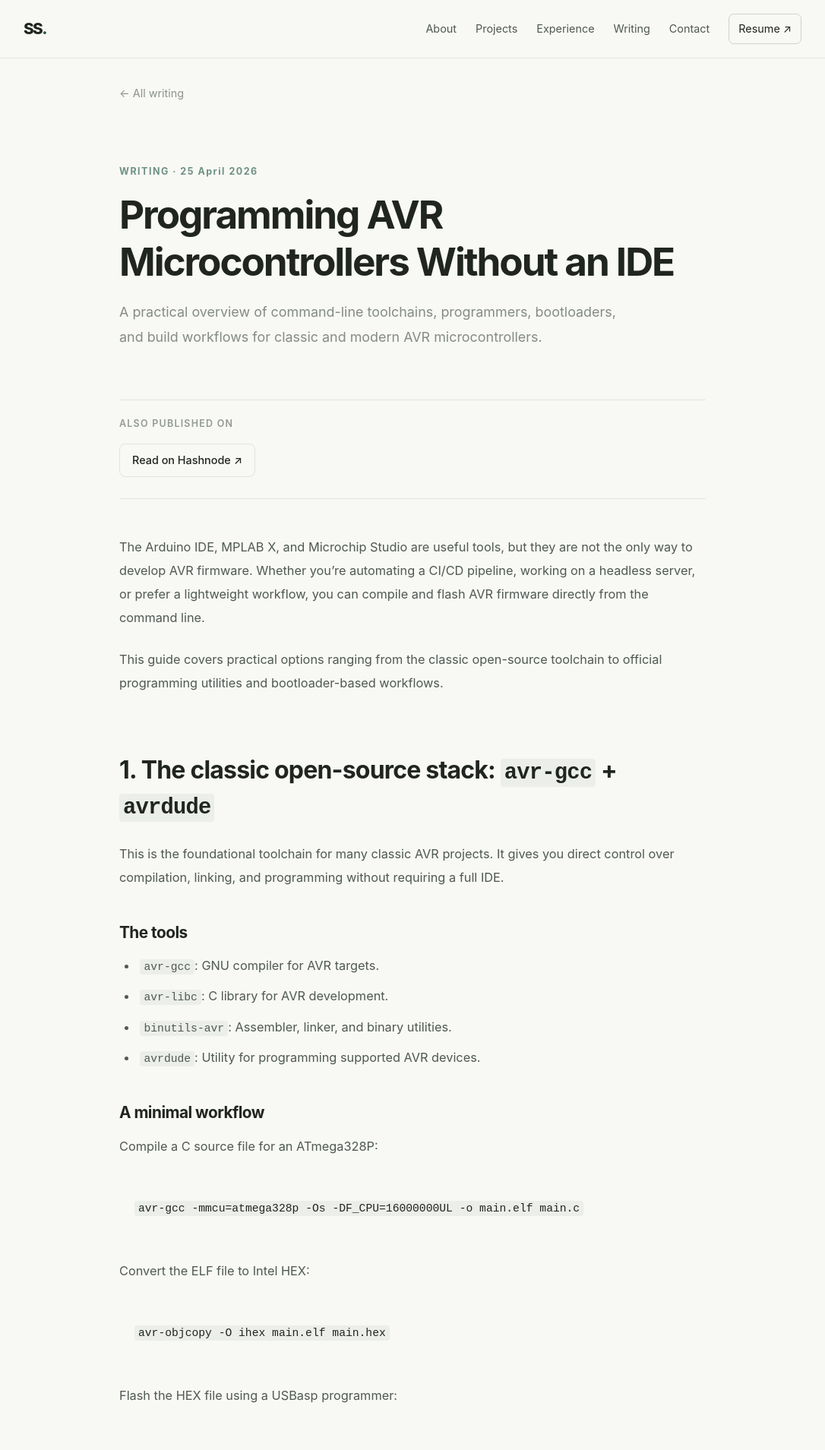
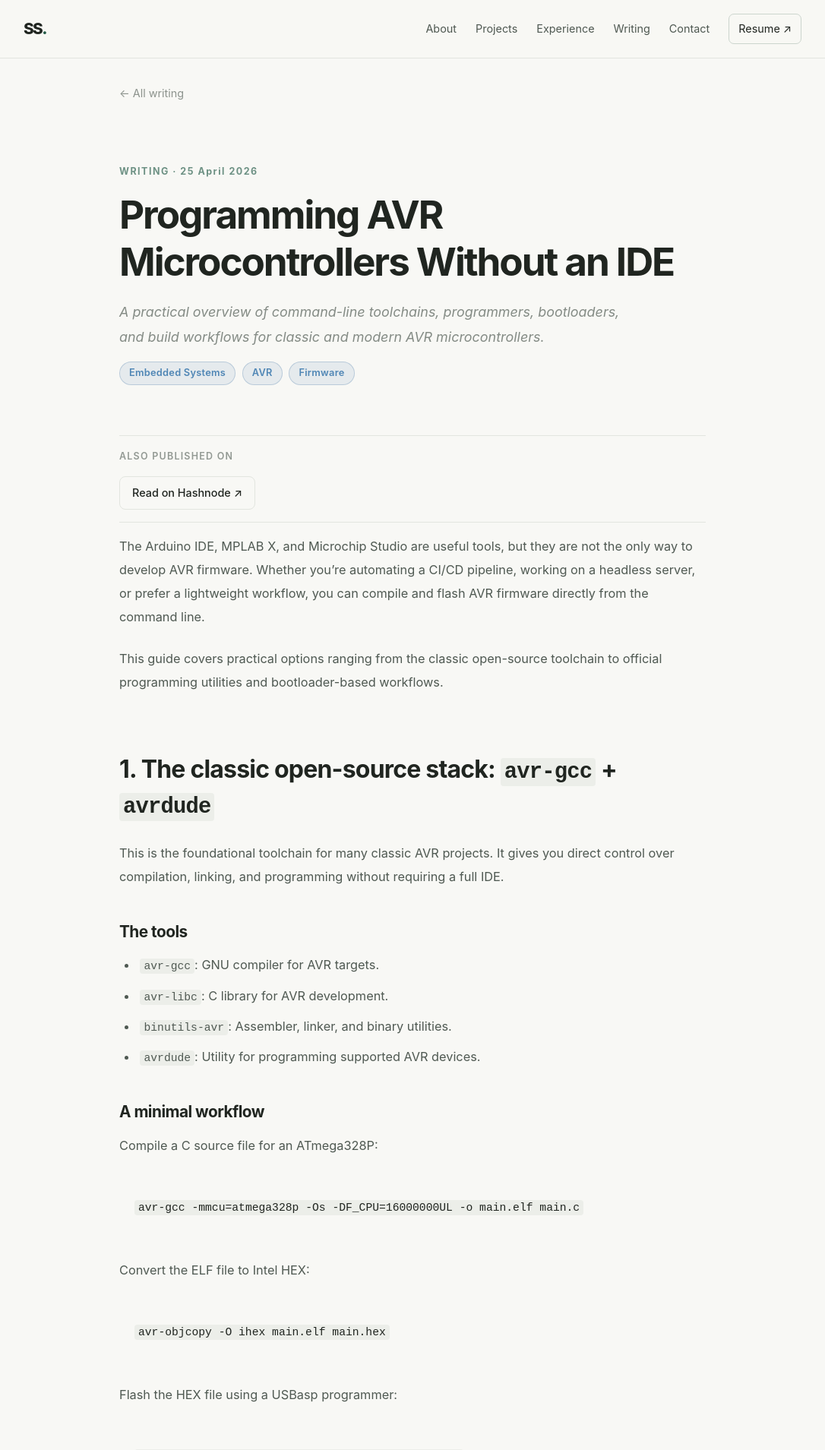
Before and after one commit to subrata05/subrata05.github.io, a Jekyll site: the page built from _posts/2026-04-25-programming-avr-without-ide.md, in a window 1280 px wide. Shown: the top 1909 px of the page at 76% size, without its empty margins (97-1183 px from the left). Built offline with Jekyll 4.4.1, drawn with Linux system fonts in a browser that asks for light colours.

Commit message:
modify: Improve blog post spacing and category styling

```diff
--- a/_layouts/post.html
+++ b/_layouts/post.html
@@ -20,7 +20,17 @@ layout: default
     <h1>{{ page.title }}</h1>
 
     {% if page.description %}
-      <p class="lead">{{ page.description }}</p>
+    <p class="lead article-description">
+    {{ page.description }}
+    </p>
+    {% endif %}
+
+    {% if page.categories.size > 0 %}
+    <div class="article-categories" aria-label="Article categories">
+    {% for category in page.categories %}
+    <span class="category-tag">{{ category }}</span>
+    {% endfor %}
+    </div>
     {% endif %}
 
   </header>
--- a/assets/css/style.css
+++ b/assets/css/style.css
@@ -1071,3 +1071,60 @@ h3 { font-size: 1.1rem; letter-spacing: -.025em; line-height: 1.35; }
     grid-row: 1 / span 2;
   }
 }
+
+/* Italicized article description */
+.article-description {
+  font-style: italic;
+  line-height: 1.8;
+  opacity: 0.85;
+  margin-top: 0.8rem;
+  margin-bottom: 1rem;
+}
+
+/* Article category container */
+.article-categories {
+  display: flex;
+  flex-wrap: wrap;
+  gap: 0.55rem;
+  margin-top: 1rem;
+  margin-bottom: 1.5rem;
+}
+
+/* Highlighted category tags */
+.category-tag {
+  display: inline-flex;
+  align-items: center;
+  padding: 0.35rem 0.75rem;
+  border: 1px solid rgba(100, 140, 180, 0.35);
+  border-radius: 999px;
+  background: rgba(100, 140, 180, 0.12);
+  color: var(--accent-color, #4f86b5);
+  font-size: 0.8rem;
+  font-weight: 600;
+  line-height: 1.4;
+  letter-spacing: 0.02em;
+  transition: background 0.2s ease, border-color 0.2s ease;
+}
+
+.category-tag:hover {
+  background: rgba(100, 140, 180, 0.2);
+  border-color: rgba(100, 140, 180, 0.6);
+}
+
+/* Tighten spacing below article categories */
+.article-categories {
+  margin-bottom: 0.25rem;
+}
+
+/* Also published on block */
+.article-external-links {
+  margin-top: 1rem;
+  margin-bottom: 1rem;
+  padding-top: 1rem;
+  padding-bottom: 1rem;
+}
+
+/* Balance spacing before the article content */
+.article-external-links + .prose {
+  margin-top: 1rem;
+}
```
